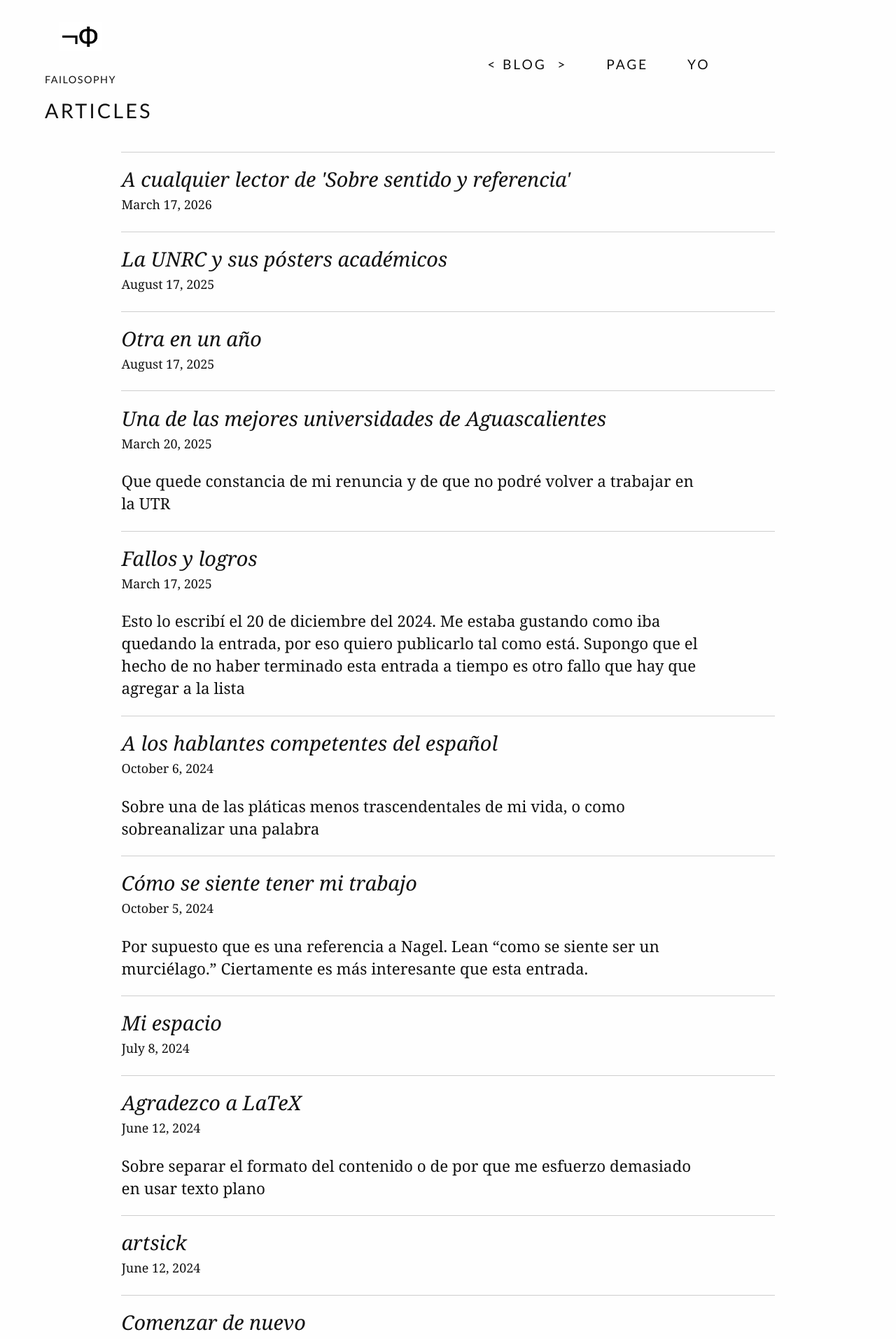
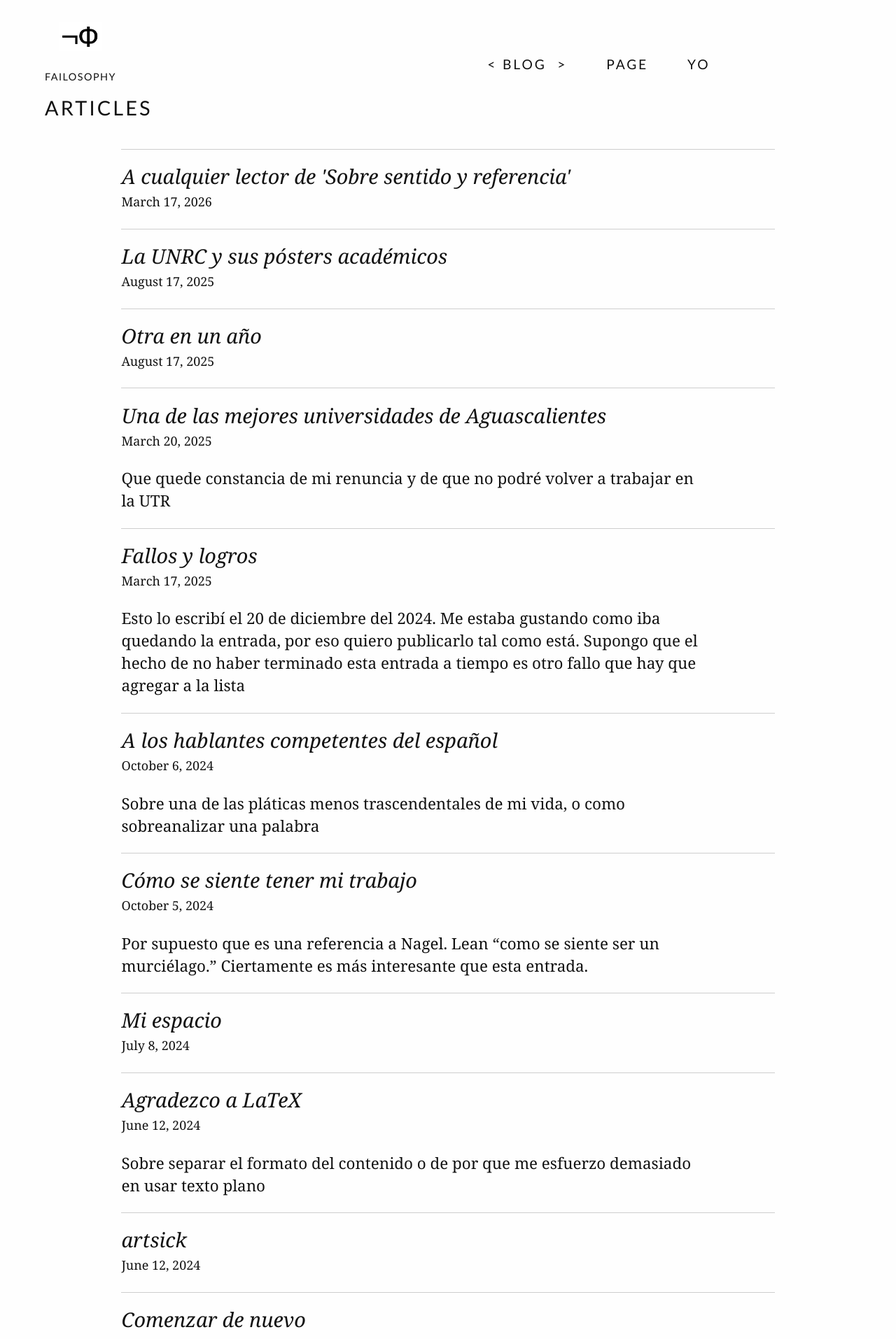
Before and after one commit to Oiuhukt/failosophy, a Jekyll site: the page built from index.html, in a window 1280 px wide. Shown: the top 1914 px of the page at 70% size. Built offline with Jekyll 4.4.1, drawn with Linux system fonts in a browser that asks for light colours; some web fonts are replaced.

Commit message:
Con internet, simplificar scss

```diff
--- a/css/tufte.scss
+++ b/css/tufte.scss
@@ -627,7 +627,7 @@ header > nav a img {
 
     .site-title {
         display: block;
-        margin-top: 0.5rem;
+        margin-top: 0.25rem;
         font-family: $sans-font;
         font-size: 0.9rem;
         letter-spacing: 0.1em;
```
